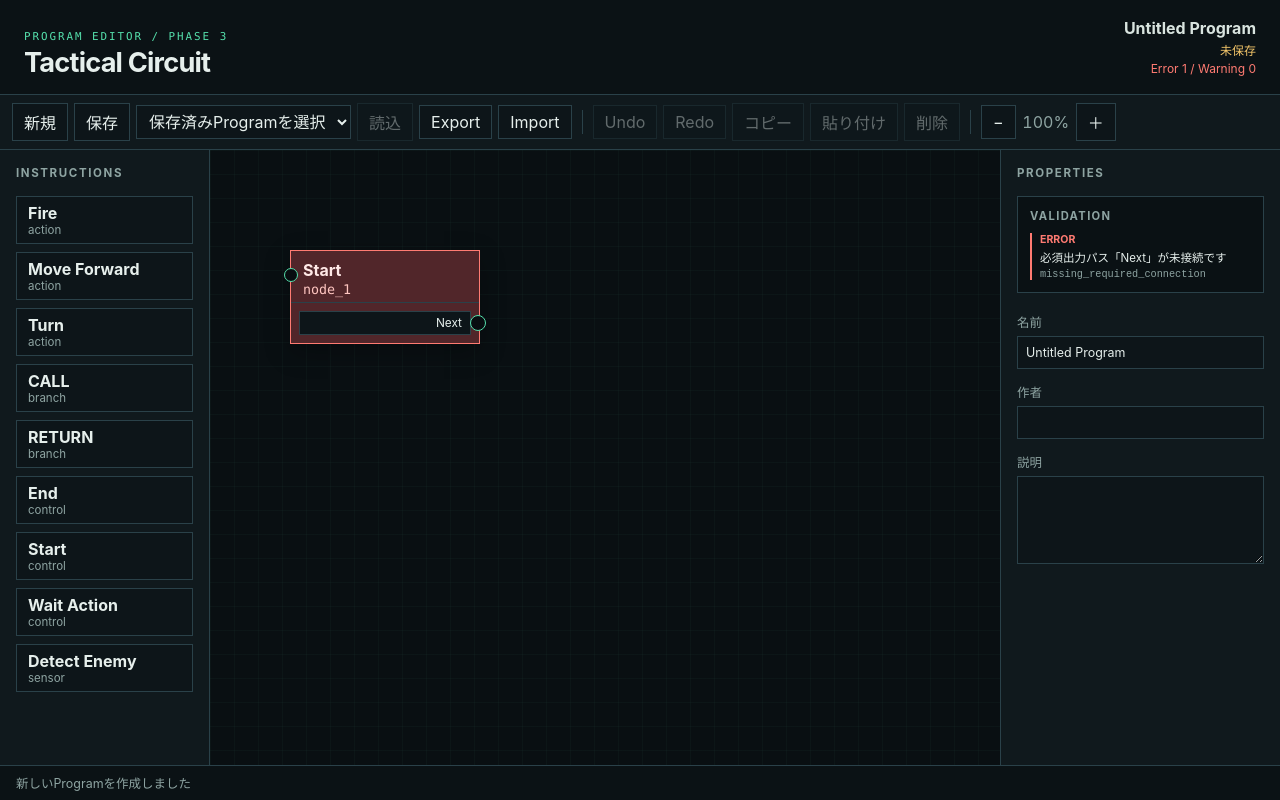
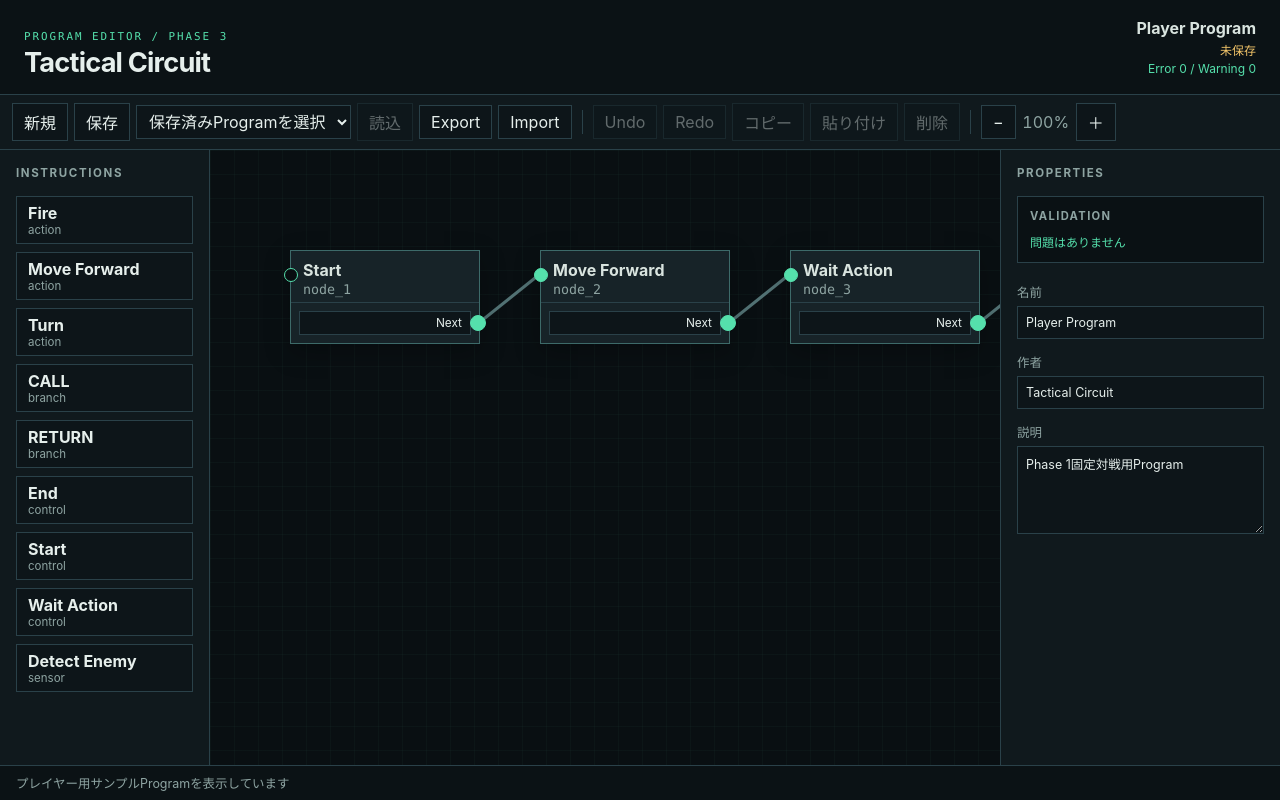
Before and after one commit to takemasa5/tactical-circuit, a React (Vite) app: page / in a window 1280 px wide. Built offline with nearby package versions, Linux system fonts and the light colour scheme.

Commit message:
feat: Phase 1サンプルProgramをEditorへ接続

```diff
--- a/src/app/App.tsx
+++ b/src/app/App.tsx
@@ -6,6 +6,11 @@ import {
   type EditorMasterData,
 } from "./loadEditorMasterData";
 import { ProgramEditor } from "./ProgramEditor";
+import { createPhase1PlayerProgram } from "../domain/battle/phase1Programs";
+import type { ProgramId } from "../domain/data/ids";
+
+const createProgramId = (): ProgramId =>
+  `program_${crypto.randomUUID()}` as ProgramId;
 
 export function App() {
   const [masterData, setMasterData] = useState<EditorMasterData | null>(null);
@@ -32,6 +37,11 @@ export function App() {
         instructions={masterData.instructions}
         startInstructionId={masterData.startInstructionId}
         repository={masterData.repository}
+        initialProgram={createPhase1PlayerProgram(
+          createProgramId(),
+          masterData.repository,
+          new Date().toISOString(),
+        )}
       />
     );
   }
--- a/src/app/ProgramEditor.tsx
+++ b/src/app/ProgramEditor.tsx
@@ -82,6 +82,7 @@ type ProgramEditorProps = {
   readonly instructions: readonly InstructionDefinition[];
   readonly startInstructionId: InstructionId;
   readonly repository: DataRepository;
+  readonly initialProgram?: Program;
   readonly createId?: () => ProgramId;
   readonly now?: () => string;
 };
@@ -342,6 +343,7 @@ export function ProgramEditor({
   instructions,
   startInstructionId,
   repository,
+  initialProgram,
   createId = defaultCreateId,
   now = () => new Date().toISOString(),
 }: ProgramEditorProps) {
@@ -351,7 +353,9 @@ export function ProgramEditor({
     [instructions],
   );
   const [history, setHistory] = useState<HistoryState>(() =>
-    createHistory(createInitialProgram(startInstructionId, createId, now)),
+    createHistory(
+      initialProgram ?? createInitialProgram(startInstructionId, createId, now),
+    ),
   );
   const program = history.present;
   const programRef = useRef(program);
@@ -361,7 +365,11 @@ export function ProgramEditor({
   const [selection, setSelection] = useState<EditorSelection>(emptySelection);
   const [clipboard, setClipboard] = useState<EditorClipboard | null>(null);
   const [baselineJson, setBaselineJson] = useState<string | null>(null);
-  const [message, setMessage] = useState("新しいProgramを作成しました");
+  const [message, setMessage] = useState(
+    initialProgram === undefined
+      ? "新しいProgramを作成しました"
+      : "プレイヤー用サンプルProgramを表示しています",
+  );
   const [storedProgramIds, setStoredProgramIds] = useState<
     readonly ProgramId[]
   >(() => {
--- /dev/null
+++ b/src/domain/battle/phase1Programs.ts
@@ -0,0 +1,204 @@
+import type { Int32, Position } from "../data/common";
+import type { NodeId, ProgramId } from "../data/ids";
+import type { InstructionId } from "../masterData/models";
+import type { DataRepository } from "../masterData/repository";
+import type { Program, ProgramNode } from "../program/models";
+
+const OPPONENT_PROGRAM_ID =
+  "program_10000000-0000-4000-8000-000000000031" as ProgramId;
+
+const position = (x: number, y: number): Position => ({
+  x: x as Int32,
+  y: y as Int32,
+});
+
+const nodePositions = (
+  entries: readonly (readonly [NodeId, Position])[],
+): Readonly<Record<NodeId, Position>> => Object.fromEntries(entries);
+
+const instructionId = (
+  repository: DataRepository,
+  implementationId: string,
+): InstructionId => {
+  const definition = repository
+    .getAll("instruction")
+    .find((candidate) => candidate.implementationId === implementationId);
+  if (definition === undefined) {
+    throw new Error(`Phase 1 Instruction is missing: ${implementationId}`);
+  }
+  return definition.id;
+};
+
+const metadata = (name: string, now: string) => ({
+  name,
+  author: "Tactical Circuit",
+  description: "Phase 1固定対戦用Program",
+  createdAt: now,
+  updatedAt: now,
+});
+
+const playerNodes = (repository: DataRepository): readonly ProgramNode[] => [
+  {
+    id: "node_1" as NodeId,
+    instructionId: instructionId(repository, "start"),
+    parameterValues: {},
+    connections: { next: "node_2" as NodeId },
+  },
+  {
+    id: "node_2" as NodeId,
+    instructionId: instructionId(repository, "move_forward"),
+    parameterValues: { distance: 40 as Int32 },
+    connections: { next: "node_3" as NodeId },
+  },
+  {
+    id: "node_3" as NodeId,
+    instructionId: instructionId(repository, "wait_action"),
+    parameterValues: { category: "movement" },
+    connections: { next: "node_4" as NodeId },
+  },
+  {
+    id: "node_4" as NodeId,
+    instructionId: instructionId(repository, "detect_enemy"),
+    parameterValues: {
+      distance: 1000 as Int32,
+      center_degree: 0 as Int32,
+      sensing_degree: 180 as Int32,
+    },
+    connections: {
+      detected: "node_5" as NodeId,
+      not_detected: "node_8" as NodeId,
+    },
+  },
+  {
+    id: "node_5" as NodeId,
+    instructionId: instructionId(repository, "fire"),
+    parameterValues: {},
+    connections: { next: "node_6" as NodeId },
+  },
+  {
+    id: "node_6" as NodeId,
+    instructionId: instructionId(repository, "wait_action"),
+    parameterValues: { category: "combat" },
+    connections: { next: "node_7" as NodeId },
+  },
+  {
+    id: "node_7" as NodeId,
+    instructionId: instructionId(repository, "end"),
+    parameterValues: {},
+    connections: {},
+  },
+  {
+    id: "node_8" as NodeId,
+    instructionId: instructionId(repository, "turn"),
+    parameterValues: { direction: "right", degree: 10 as Int32 },
+    connections: { next: "node_9" as NodeId },
+  },
+  {
+    id: "node_9" as NodeId,
+    instructionId: instructionId(repository, "wait_action"),
+    parameterValues: { category: "movement" },
+    connections: { next: "node_7" as NodeId },
+  },
+];
+
+const opponentNodes = (repository: DataRepository): readonly ProgramNode[] => [
+  {
+    id: "node_1" as NodeId,
+    instructionId: instructionId(repository, "start"),
+    parameterValues: {},
+    connections: { next: "node_2" as NodeId },
+  },
+  {
+    id: "node_2" as NodeId,
+    instructionId: instructionId(repository, "detect_enemy"),
+    parameterValues: {
+      distance: 1000 as Int32,
+      center_degree: 0 as Int32,
+      sensing_degree: 180 as Int32,
+    },
+    connections: {
+      detected: "node_3" as NodeId,
+      not_detected: "node_6" as NodeId,
+    },
+  },
+  {
+    id: "node_3" as NodeId,
+    instructionId: instructionId(repository, "fire"),
+    parameterValues: {},
+    connections: { next: "node_4" as NodeId },
+  },
+  {
+    id: "node_4" as NodeId,
+    instructionId: instructionId(repository, "wait_action"),
+    parameterValues: { category: "combat" },
+    connections: { next: "node_5" as NodeId },
+  },
+  {
+    id: "node_5" as NodeId,
+    instructionId: instructionId(repository, "end"),
+    parameterValues: {},
+    connections: {},
+  },
+  {
+    id: "node_6" as NodeId,
+    instructionId: instructionId(repository, "turn"),
+    parameterValues: { direction: "right", degree: 10 as Int32 },
+    connections: { next: "node_7" as NodeId },
+  },
+  {
+    id: "node_7" as NodeId,
+    instructionId: instructionId(repository, "wait_action"),
+    parameterValues: { category: "movement" },
+    connections: { next: "node_5" as NodeId },
+  },
+];
+
+const playerPositions = nodePositions([
+  ["node_1" as NodeId, position(80, 100)],
+  ["node_2" as NodeId, position(330, 100)],
+  ["node_3" as NodeId, position(580, 100)],
+  ["node_4" as NodeId, position(830, 100)],
+  ["node_5" as NodeId, position(1080, 40)],
+  ["node_6" as NodeId, position(1330, 40)],
+  ["node_7" as NodeId, position(1580, 100)],
+  ["node_8" as NodeId, position(1080, 280)],
+  ["node_9" as NodeId, position(1330, 280)],
+]);
+
+/** `docs/specs/current/simulator/phase1_minimal_battle.md`のプレイヤー用サンプルProgram。 */
+export const createPhase1PlayerProgram = (
+  id: ProgramId,
+  repository: DataRepository,
+  now: string,
+): Program => ({
+  id,
+  nodes: playerNodes(repository),
+  startNodeId: "node_1" as NodeId,
+  nextNodeSequence: 10 as Int32,
+  metadata: metadata("Player Program", now),
+  editorState: { nodePositions: playerPositions, comments: {} },
+});
+
+/** `docs/specs/current/simulator/phase1_minimal_battle.md`の相手用固定Program。 */
+export const createPhase1OpponentProgram = (
+  repository: DataRepository,
+  now: string,
+): Program => ({
+  id: OPPONENT_PROGRAM_ID,
+  nodes: opponentNodes(repository),
+  startNodeId: "node_1" as NodeId,
+  nextNodeSequence: 8 as Int32,
+  metadata: metadata("Opponent Program", now),
+  editorState: {
+    nodePositions: nodePositions([
+      ["node_1" as NodeId, position(80, 100)],
+      ["node_2" as NodeId, position(330, 100)],
+      ["node_3" as NodeId, position(580, 40)],
+      ["node_4" as NodeId, position(830, 40)],
+      ["node_5" as NodeId, position(1080, 100)],
+      ["node_6" as NodeId, position(580, 280)],
+      ["node_7" as NodeId, position(830, 280)],
+    ]),
+    comments: {},
+  },
+});
```
Also changed, not shown: 1 other file (tests, documents, lock files or other folders).
